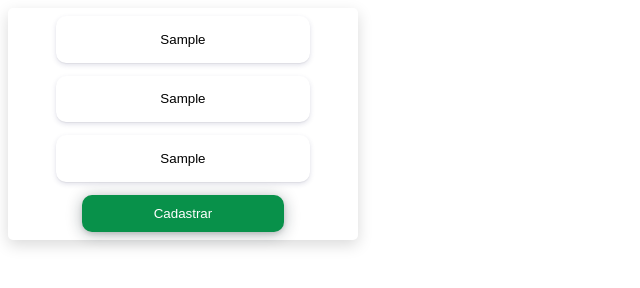
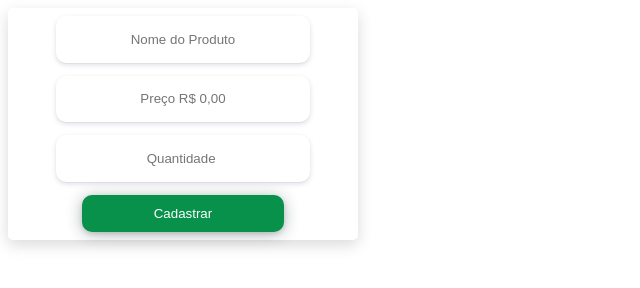
Before and after one commit to yJeanx11x/Cadastro-de-produtos-2.0.5, a plain HTML site: page index.html in a window 1280 px wide. Both pictures are taken after typing "Sample", "Sample", "Sample" into the empty fields and a click on the button "Cadastrar". Shown: the whole page, without its empty margins (0-640 px from the left). Drawn offline with Linux system fonts and the light colour scheme.

Commit message:
:sparkles: feat: "validação de campos e cadastro de produto com alerta de sucesso"

```diff
--- a/index.html
+++ b/index.html
@@ -10,7 +10,7 @@
     <form action="">
         <input type="text" id="nome" placeholder="Nome do Produto">
         <input type="text" id="preco" placeholder="Preço R$ 0,00">
-        <input type="text" id="Quantidade" placeholder="Quantidade ">
+        <input type="text" id="quantidade" placeholder="Quantidade ">
         <button type="submit" id="btn-cadastro">Cadastrar</button>
     </form>
 
--- a/script/script.js
+++ b/script/script.js
@@ -1,5 +1,6 @@
 const nomeProduto=document.querySelector('#nome')
 const precoProduto=document.querySelector('#preco')
+const quantidadeP=document.querySelector('#quantidade')
 const btnCadastro=document.querySelector('#btn-cadastro')
 
 
@@ -7,4 +8,18 @@ btnCadastro.addEventListener('click',(e)=>{
 //Não envia o formulario
     e.preventDefault()
 
+    if(nomeProduto.value == '' && precoProduto.value =='' && quantidadeP.value == ''){
+        console.log('erro')
+    }else{
+        const estoque=[
+            {nome:`${nomeProduto.value}`,preco:`${precoProduto.value}`,qtd:`${quantidadeP.value}`}
+        ]
+        alert(`Cadastro realizado com sucesso! Seu produto foi adicionado ao sistema.`)
+
+        console.log(estoque)
+    }
+    nomeProduto.value=''
+    precoProduto.value=''
+    quantidadeP.value=''
+
 })
```
